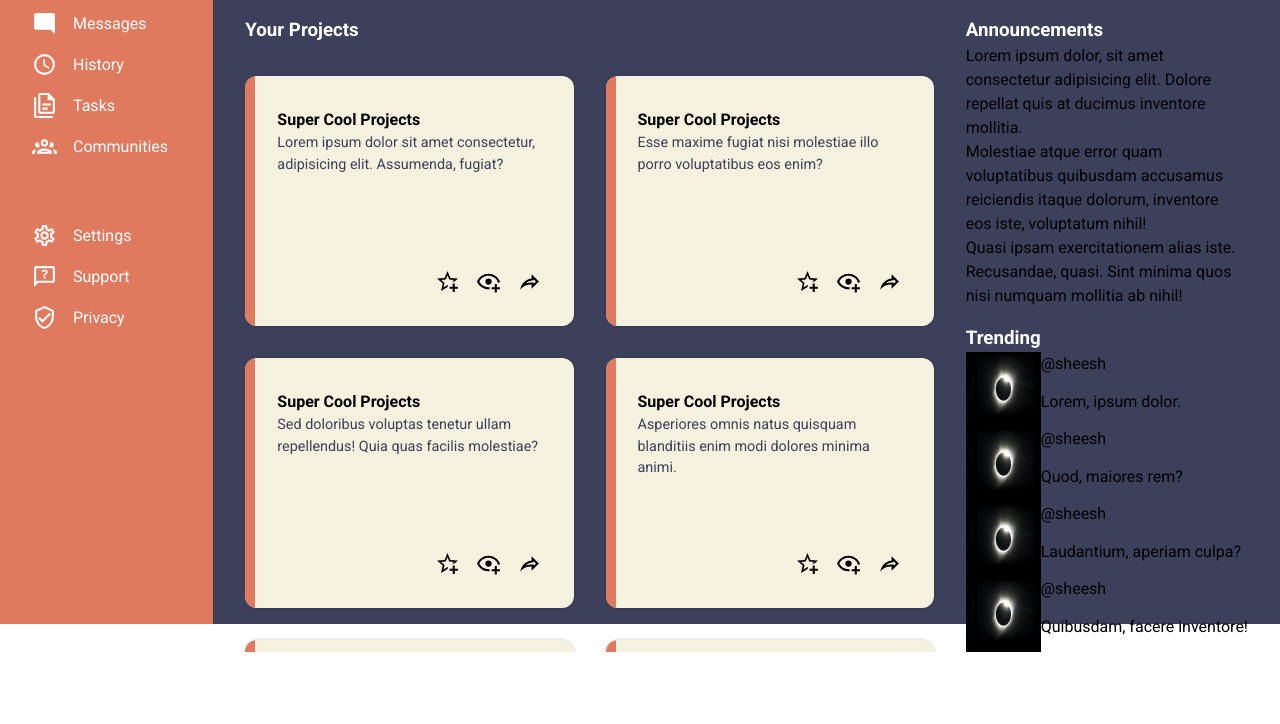
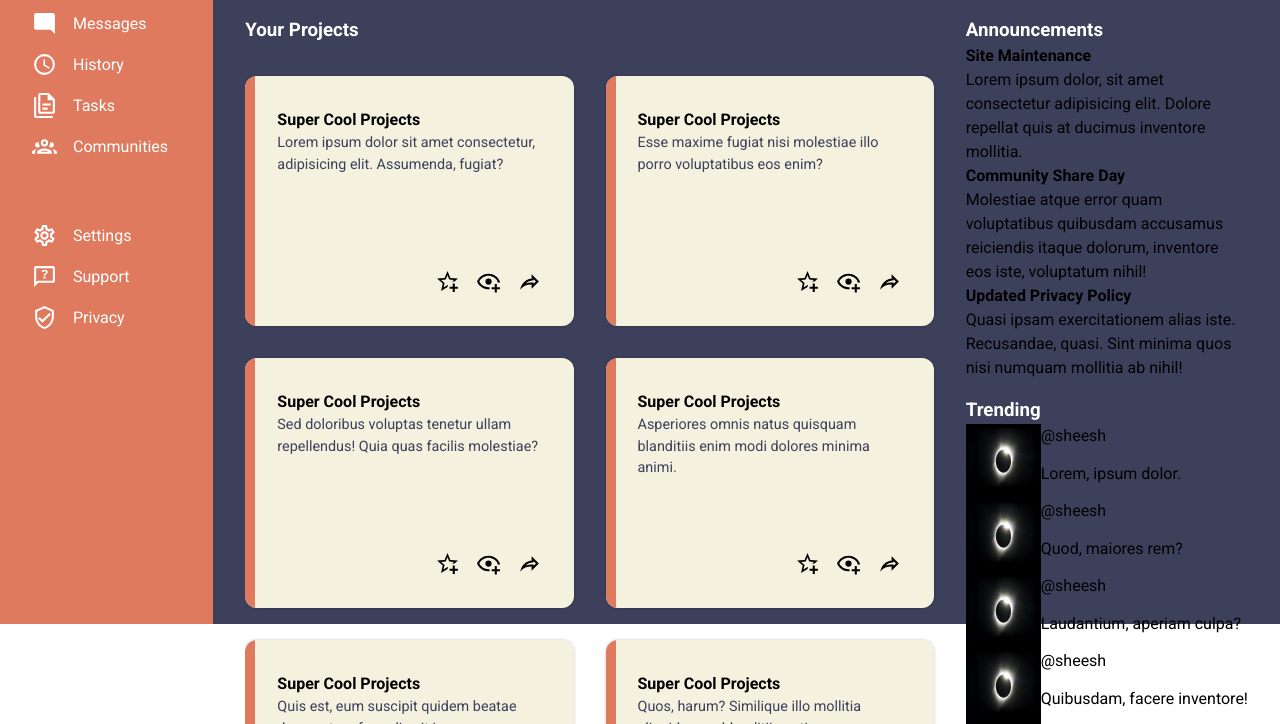
Before and after one commit to StrigZ/admin-dashboard, a plain HTML site: page index.html in a window 1280 px wide. Shown: the part 176-900 px from the top of the page. Before the commit the page ends 828 px from the top, so only its background shows below. Drawn offline with Linux system fonts and the light colour scheme.

Commit message:
Add missing heading for announcements

```diff
--- a/index.html
+++ b/index.html
@@ -433,7 +433,7 @@
         <ul>
           <li>
             <article>
-              <h4></h4>
+              <h4>Site Maintenance</h4>
               <p>
                 Lorem ipsum dolor, sit amet consectetur adipisicing elit. Dolore
                 repellat quis at ducimus inventore mollitia.
@@ -442,7 +442,7 @@
           </li>
           <li>
             <article>
-              <h4></h4>
+              <h4>Community Share Day</h4>
               <p>
                 Molestiae atque error quam voluptatibus quibusdam accusamus
                 reiciendis itaque dolorum, inventore eos iste, voluptatum nihil!
@@ -451,7 +451,7 @@
           </li>
           <li>
             <article>
-              <h4></h4>
+              <h4>Updated Privacy Policy</h4>
               <p>
                 Quasi ipsam exercitationem alias iste. Recusandae, quasi. Sint
                 minima quos nisi numquam mollitia ab nihil!
```
